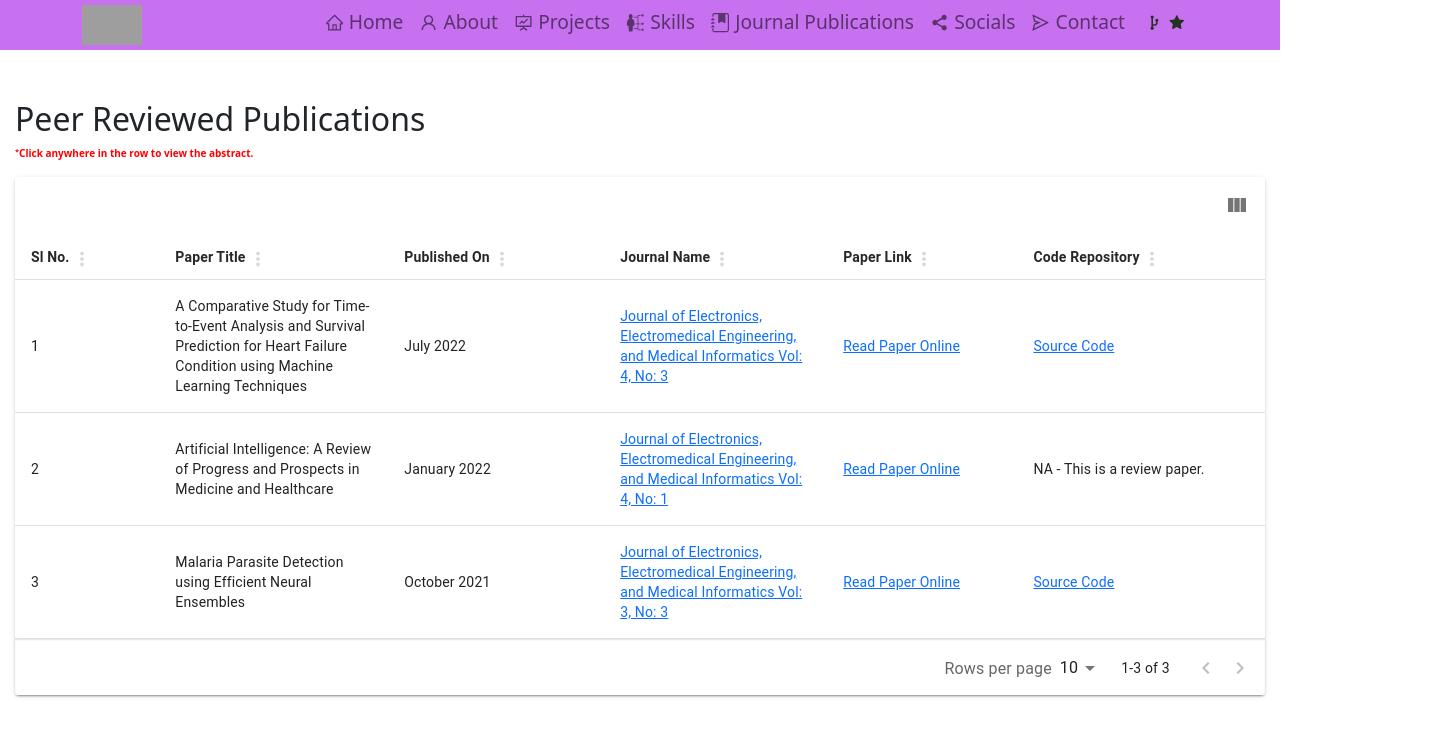
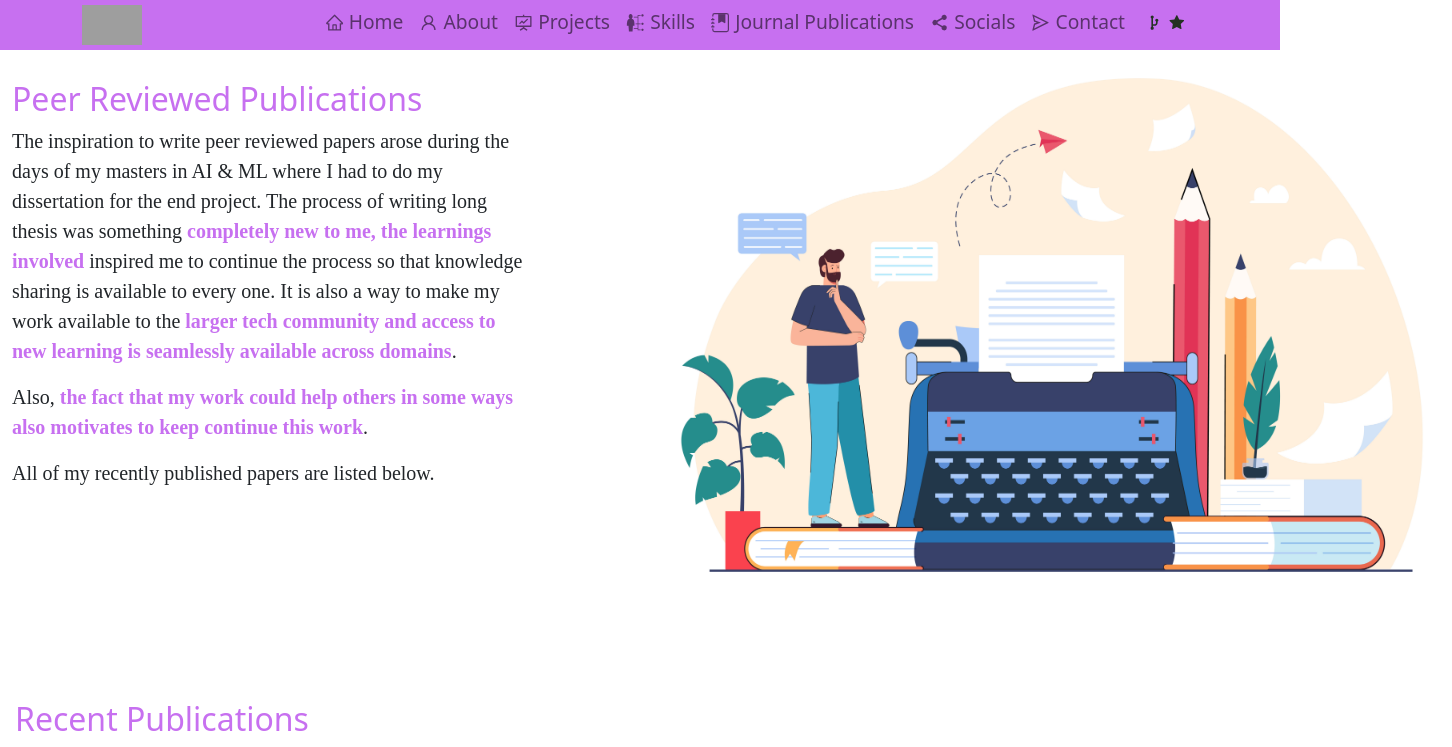
Before and after one commit to sauravmishra1710/Saurav.Hello.World, a React (Create React App) app: page /publications in a window 1280 px wide. Shown: the top 747 px of the page, 1452 px wide, since content can reach past the window. Built offline with nearby package versions, Linux system fonts and the light colour scheme; grey boxes are pictures that could not be loaded; the HTML template or start-up script is replaced by a standard one; a web font is replaced by a local one.

Commit message:
update publications page
text, image , and design updates

```diff
--- a/src/components/publications/publications.css
+++ b/src/components/publications/publications.css
@@ -12,6 +12,16 @@
     align-items:normal;
 }
 
+.publications-text p {
+    font-family:'Times New Roman', Times, serif;
+    font-size: 20px;
+  }
+
+.image {
+    padding-top: 50px;
+  }
+
+
 .modal-90w {
     width: 90% !important;
 }
--- a/src/components/publications/publications.js
+++ b/src/components/publications/publications.js
@@ -1,7 +1,9 @@
 import "./publications.css";
+import { Col, Container, Row } from "react-bootstrap";
 import { useState, useMemo } from "react";
 import { MaterialReactTable } from "material-react-table";
 import Abstract from "./Abstract";
+import publication from "../../img/page_logos/publications.jpg";
 
 const journals = [
   {
@@ -147,8 +149,63 @@ const Publications = () => {
 
   return (
     <>
+      <Container fluid>
+        <Row>
+          <Col md={6}>
+            <div class="col-lg-10" style={{ marginTop: "80px" }}>
+              <h2 id="heading" className="purple">
+                Peer Reviewed Publications
+              </h2>
+              <div class="publications-text">
+                <p>
+                  The inspiration to write peer reviewed papers arose during the
+                  days of my masters in AI & ML where I had to do my
+                  dissertation for the end project. The process of writing long
+                  thesis was something{" "}
+                  <span className="purple">
+                    <b> completely new to me, the learnings involved</b>
+                  </span>{" "}
+                  inspired me to continue the process so that knowledge sharing
+                  is available to every one. It is also a way to make my work
+                  available to the{" "}
+                  <span className="purple">
+                    <b>
+                      larger tech community and access to new learning is
+                      seamlessly available across domains
+                    </b>
+                  </span>
+                  .
+                </p>{" "}
+                <p>
+                  Also,{" "}
+                  <span className="purple">
+                    <b>
+                      the fact that my work could help others in some ways also
+                      motivates to keep continue this work
+                    </b>
+                  </span>
+                  .
+                </p>{" "}
+                <p>All of my recently published papers are listed below.</p>
+              </div>
+            </div>
+          </Col>
+          <Col md={6}>
+            <img
+              className="image"
+              src={publication}
+              alt=""
+              height={600}
+              width={800}
+            />
+          </Col>
+        </Row>
+        <Row>
           <div className="publications">
-        <h2> Peer Reviewed Publications </h2>
+            <h2 id="heading" className="purple">
+              {" "}
+              Recent Publications{" "}
+            </h2>
             <p style={{ fontSize: "10px", color: "red", fontWeight: "800" }}>
               <sup>*</sup>Click anywhere in the row to view the abstract.
             </p>
@@ -167,15 +224,20 @@ const Publications = () => {
                   if (event.target.tagName.toLowerCase() !== "a") {
                     articleAbstract =
                       journals[
-                    Number(event.target.parentNode.childNodes[0].innerText) - 1
+                        Number(
+                          event.target.parentNode.childNodes[0].innerText
+                        ) - 1
                       ].abstract;
                     articleTitle =
                       journals[
-                    Number(event.target.parentNode.childNodes[0].innerText) - 1
+                        Number(
+                          event.target.parentNode.childNodes[0].innerText
+                        ) - 1
                       ].title;
                     pdfLink =
-                  journals[event.target.parentNode.childNodes[0].innerText - 1]
-                    .linkToPdf.props.href;
+                      journals[
+                        event.target.parentNode.childNodes[0].innerText - 1
+                      ].linkToPdf.props.href;
                     setAbstract(articleAbstract);
                     setTitle(articleTitle);
                     setfullPaperLink(pdfLink);
@@ -185,6 +247,8 @@ const Publications = () => {
               }}
             />
           </div>
+        </Row>
+        <Row>
           <div className="certifications"></div>
           <Abstract
             show={show}
@@ -194,6 +258,8 @@ const Publications = () => {
             title={title}
             fullPaperLink={fullPaperLink}
           />
+        </Row>
+      </Container>
     </>
   );
 };
```
Also changed, not shown: src/img/page_logos/publications.jpg (added). Lines whose indentation alone changed are shown as unchanged.
